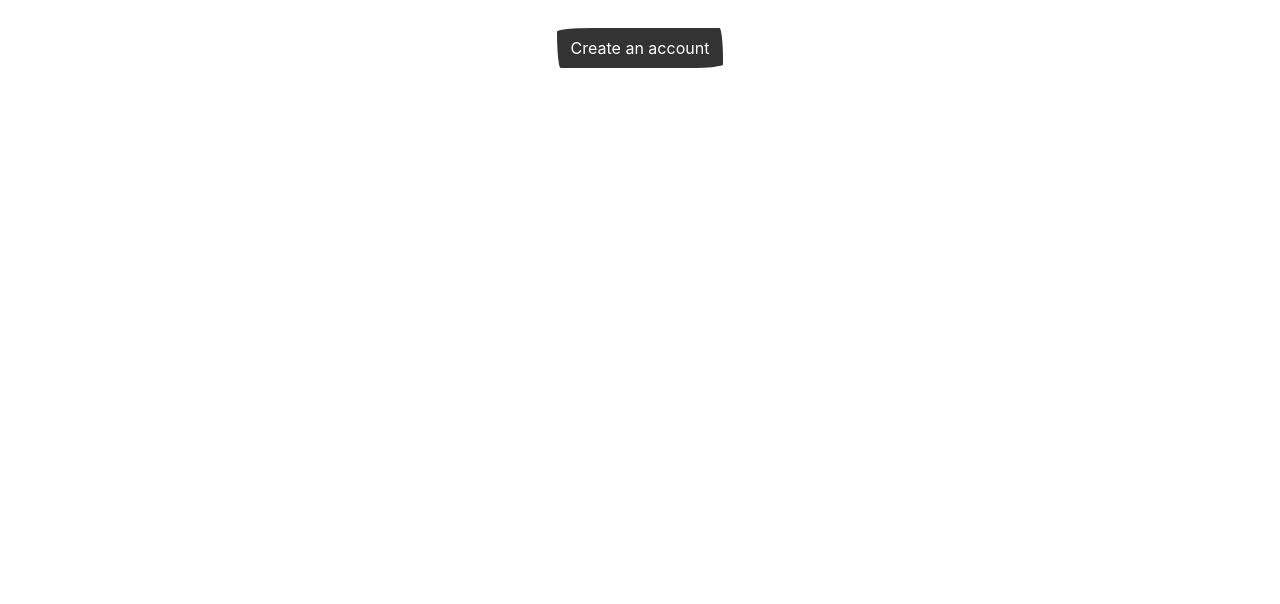
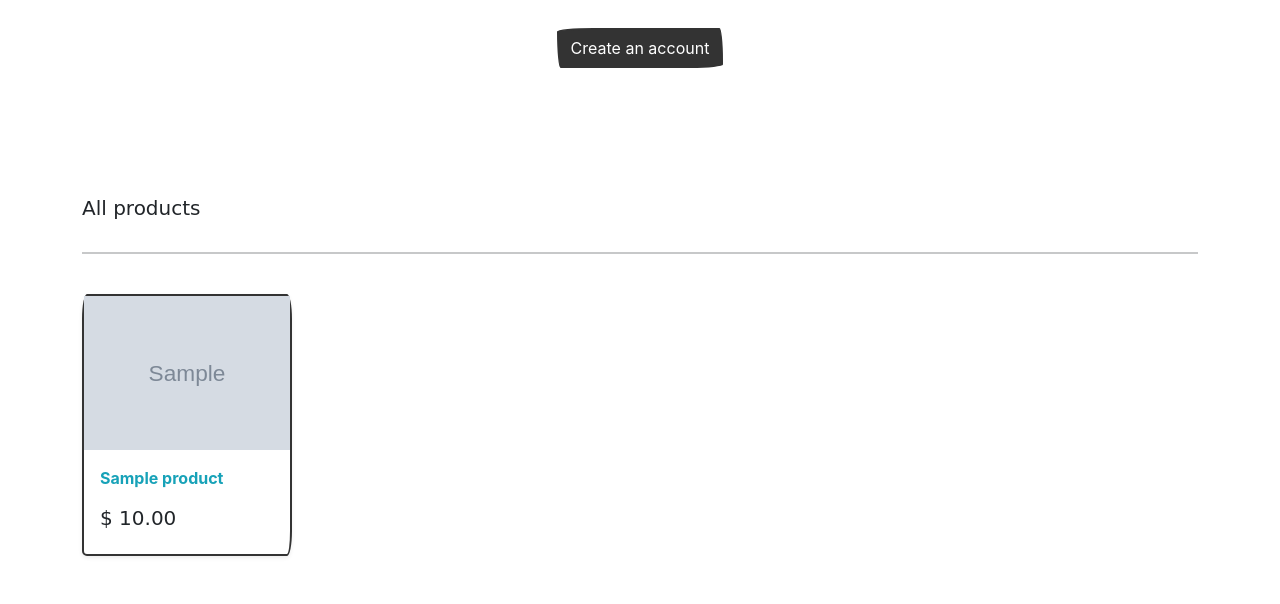
Before and after one commit to snhkn/django-ecommerce-store, a Django app: page / in a window 1280 px wide. Shown: the part 272-876 px from the top of the page. Before the commit the page ends 340 px from the top, so only its background shows below. Run offline with Django 5.2, Linux system fonts and the light colour scheme; tables that the repository leaves empty hold one stand-in row (values such as "Sample post"); grey boxes marked "Sample" are stand-in pictures; some libraries are stand-ins or nearby versions; some web fonts are replaced.

Commit message:
Build main product data grid

```diff
--- a/ecommerce/store/templates/store/store.html
+++ b/ecommerce/store/templates/store/store.html
@@ -41,6 +41,47 @@
 
     </section>
 
+       <!-- All products section -->
+
+    <div class="album py-5 bg-light">
+
+        <div class="container">
+
+          <div class="pb-3 h5"> All products </div>
+
+
+          <hr>
+
+          <br>
+
+
+          <div class="row row-cols-1 row-cols-sm-2 row-cols-md-5 g-3">
+
+            {% for product in all_products %}
+
+                <div class="col">
+                <div class="card shadow-sm">
+                    <img class="img-fluid" alt="Responsive image" src="{{product.image.url}}">
+                    <div class="card-body">
+                    <p class="card-text">
+                        <a class="text-info text-decoration-none" href="">{{product.title | capfirst}}</a>
+                    </p>
+                    <div class="d-flex justify-content-between align-items-center">
+                        <h5> $ {{product.price}} </h5>
+                    </div>
+                    </div>
+                </div>
+
+                </div>
+
+            {% endfor %}
+
+
+
+          </div>
+        </div>
+    </div>
+
 
 
 {% endblock %}
--- a/ecommerce/store/views.py
+++ b/ecommerce/store/views.py
@@ -1,11 +1,13 @@
 from django.shortcuts import render
 
-from . models import Category
+from . models import Category, Product
 
 # Create your views here.
 
 def store(request):
-    return render(request, "store/store.html")
+    all_products = Product.objects.all()
+    context = {'all_products': all_products}
+    return render(request, "store/store.html", context)
 
 def categories(request):
     all_categories = Category.objects.all()
```
